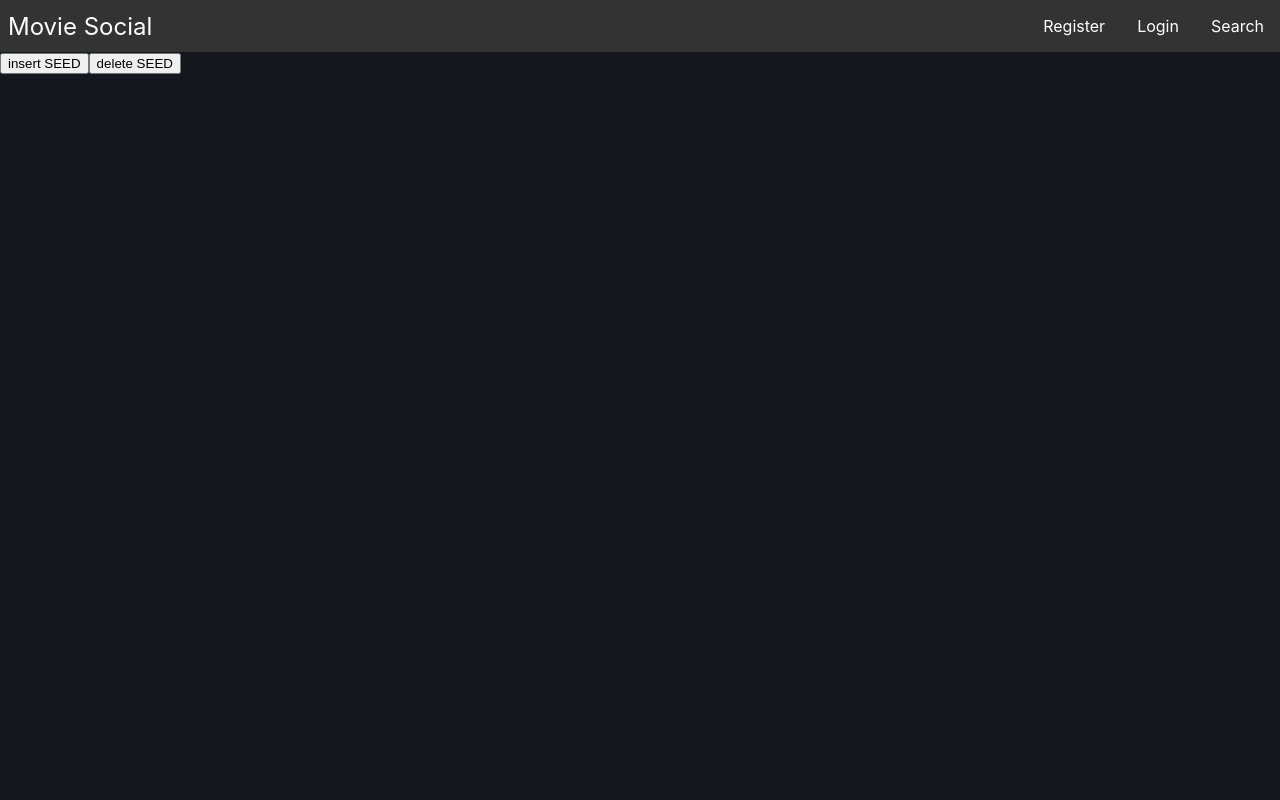
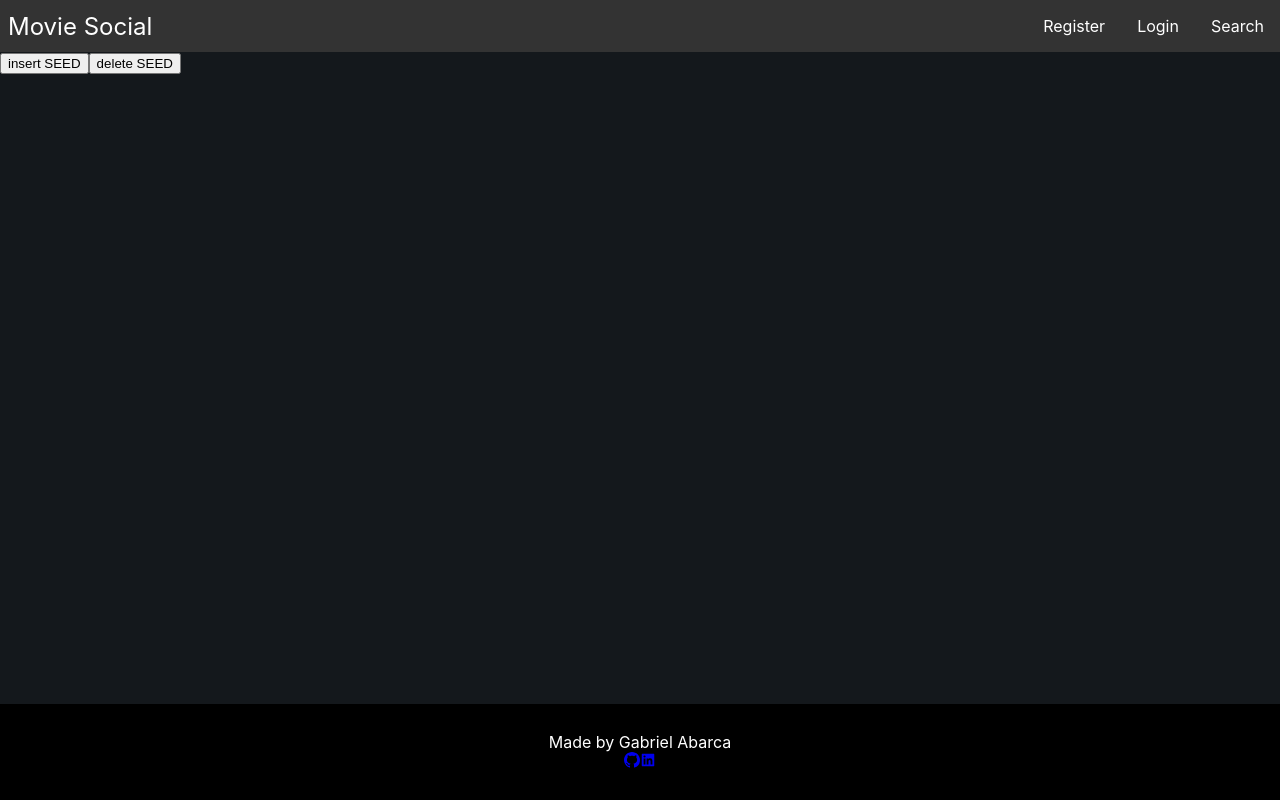
Before and after one commit to G4BR1EL0/MovieSocial, a React (Create React App) app in the folder react-module/: page /seed in a window 1280 px wide. Built offline with nearby package versions, Linux system fonts and the light colour scheme.

Commit message:
footer implementation

```diff
--- a/react-module/package.json
+++ b/react-module/package.json
@@ -11,6 +11,7 @@
     "react": "^17.0.2",
     "react-bootstrap": "^1.6.0",
     "react-dom": "^17.0.2",
+    "react-icons": "^4.2.0",
     "react-multi-carousel": "^2.6.3",
     "react-redux": "^7.2.4",
     "react-router-dom": "^5.2.0",
--- a/react-module/src/App.js
+++ b/react-module/src/App.js
@@ -10,6 +10,7 @@
 import MovieDetailPage from './Containers/MovieDetailPage/MovieDetailPage';
 import AddValoration from './Components/AddValoration/AddValoration';
 import EditValoration from './Components/EditValoration/EditValoration.js';
+import { Footer } from './Components/Footer/Footer';
 
 
 
@@ -17,7 +18,7 @@
   return (
 
     <BrowserRouter>
-      <Header></Header>
+      <Header/>
         <Switch>
           <Route path="/" exact>
             <HomePage/>
@@ -47,6 +48,7 @@
             <Seeder/>
           </Route>
         </Switch>
+        <Footer/>
     </BrowserRouter>
 
   );
--- /dev/null
+++ b/react-module/src/Components/Footer/Footer.js
@@ -0,0 +1,23 @@
+import React from "react";
+import './Footer.scss';
+import {GoMarkGithub} from 'react-icons/go';
+import {AiFillLinkedin} from 'react-icons/ai';
+
+export function Footer(){
+
+    return(
+        <div className="footer">
+            <div className="cntFooter">
+                <span>Made by Gabriel Abarca</span>
+            </div>
+            <div className="enlaces">
+                <a href="https://github.com/G4BR1EL0/SocialCinema" target="_blank">
+                    <GoMarkGithub/>
+                </a>
+                <a href="https://www.linkedin.com/in/gabriel-fullstack/" target="_blank">
+                    <AiFillLinkedin/>
+                </a>
+            </div>
+        </div>
+    )
+}
--- /dev/null
+++ b/react-module/src/Components/Footer/Footer.scss
@@ -0,0 +1,30 @@
+html {
+    min-height: 100%;
+    position: relative;
+}
+
+body {
+    margin: 0;
+    margin-bottom: 10em;
+}
+.footer{
+    display: flex;
+    height: 6em;
+    flex-direction: column;
+    justify-content: center;
+    align-items: center;
+    position: absolute;
+    background-color: black;
+    bottom: 0;
+    width: 100%;
+
+    .cntFooter{
+        width: 100%;
+        display: flex;
+        flex-direction: column;
+        align-items: center;
+        justify-content: center;
+        text-align: center;
+        color: white;
+    }
+}
```
Also changed, not shown: 1 other file (tests, documents, lock files or other folders).
